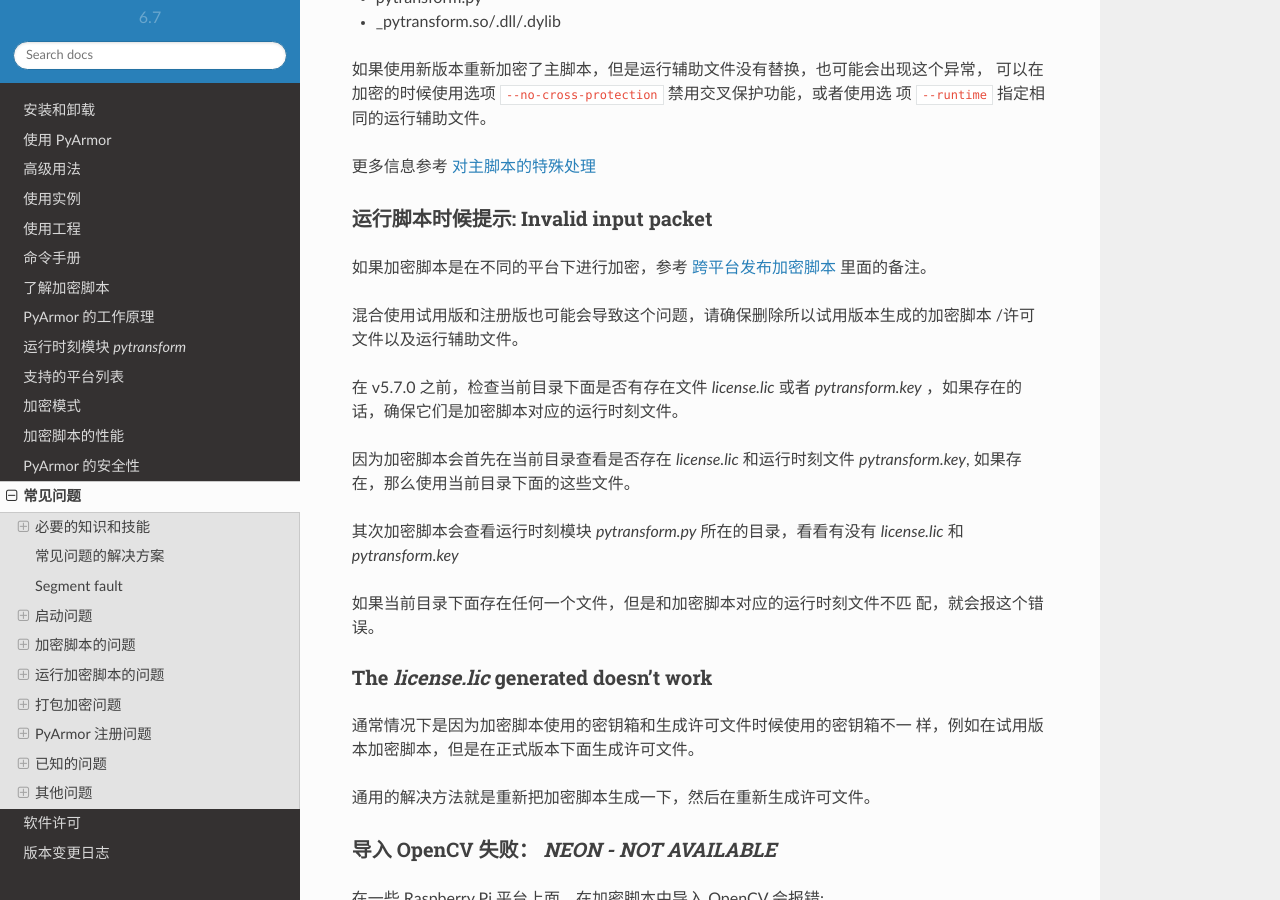
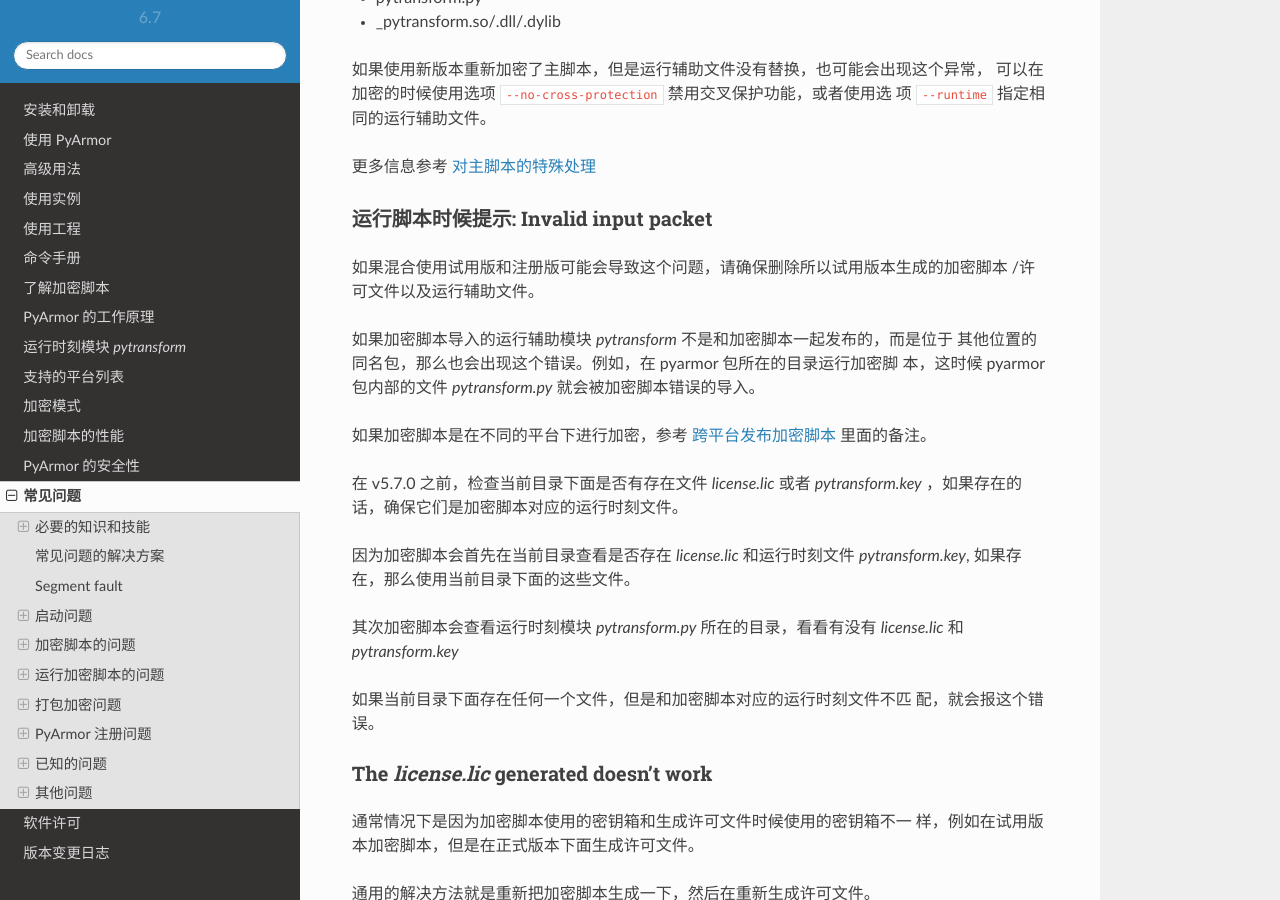
Before and after one commit to dashingsoft/pyarmor-docs-zh, a Sphinx documentation site: the page built from docs/questions.rst, in a window 1280 px wide and 900 px high, scrolled down 9282 px. Built offline with Sphinx 7.4.7 and the Read the Docs theme 2.0.0, drawn with Linux system fonts in a browser that asks for light colours.

Commit message:
Add note for question

```diff
--- a/docs/questions.rst
+++ b/docs/questions.rst
@@ -431,11 +431,14 @@
 
 运行脚本时候提示: Invalid input packet
 ~~~~~~~~~~~~~~~~~~~~~~~~~~~~~~~~~~~~~~
-如果加密脚本是在不同的平台下进行加密，参考 :ref:`跨平台发布加密脚本`
-里面的备注。
+如果混合使用试用版和注册版可能会导致这个问题，请确保删除所以试用版本生成的加密脚本
+/许可文件以及运行辅助文件。
 
-混合使用试用版和注册版也可能会导致这个问题，请确保删除所以试用版本生成的加密脚本
-/许可文件以及运行辅助文件。
+如果加密脚本导入的运行辅助模块 `pytransform` 不是和加密脚本一起发布的，而是位于
+其他位置的同名包，那么也会出现这个错误。例如，在 pyarmor 包所在的目录运行加密脚
+本，这时候 pyarmor 包内部的文件 `pytransform.py` 就会被加密脚本错误的导入。
+
+如果加密脚本是在不同的平台下进行加密，参考 :ref:`跨平台发布加密脚本` 里面的备注。
 
 在 v5.7.0 之前，检查当前目录下面是否有存在文件 `license.lic` 或者
 `pytransform.key` ，如果存在的话，确保它们是加密脚本对应的运行时刻文件。
```
